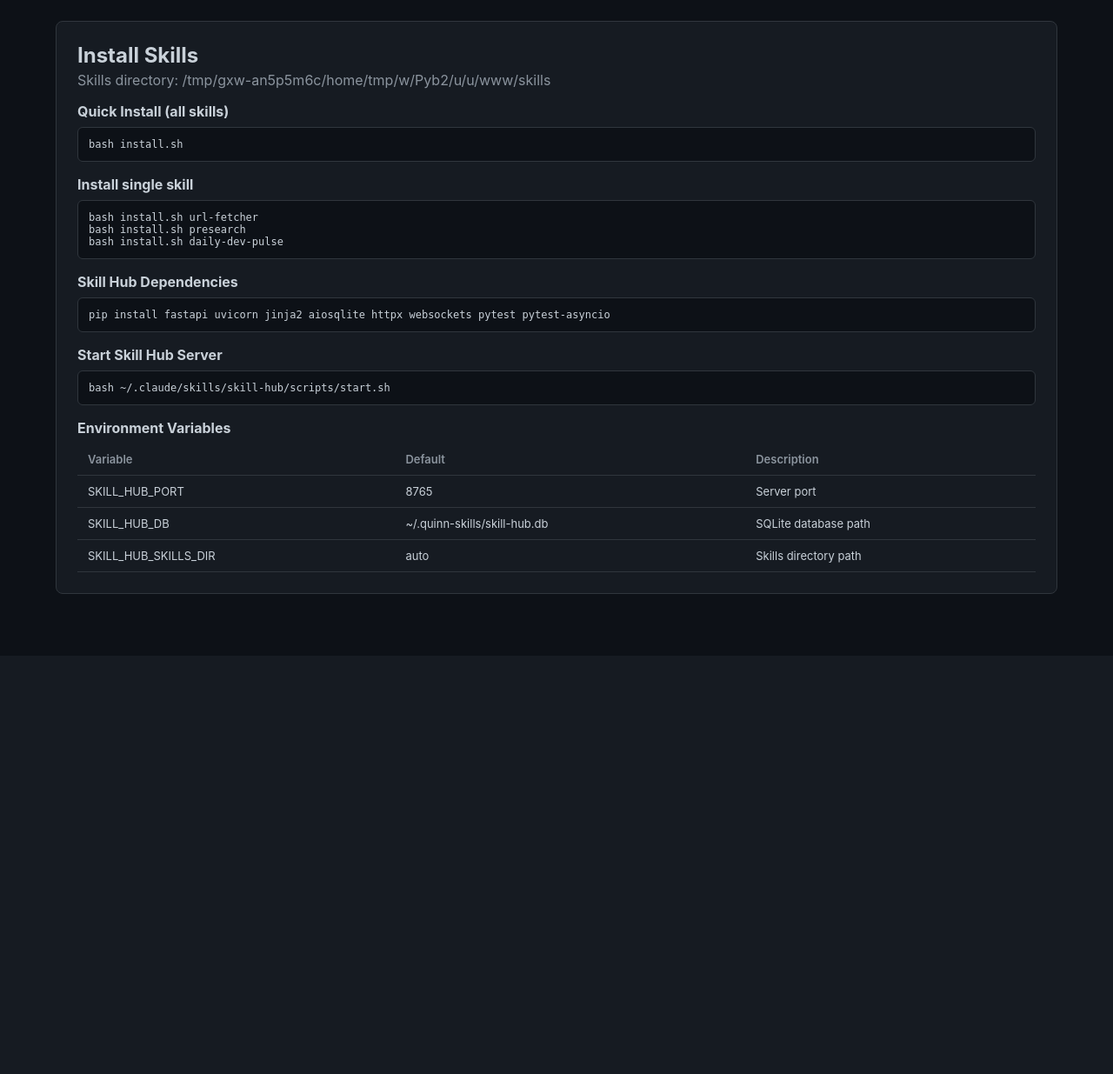
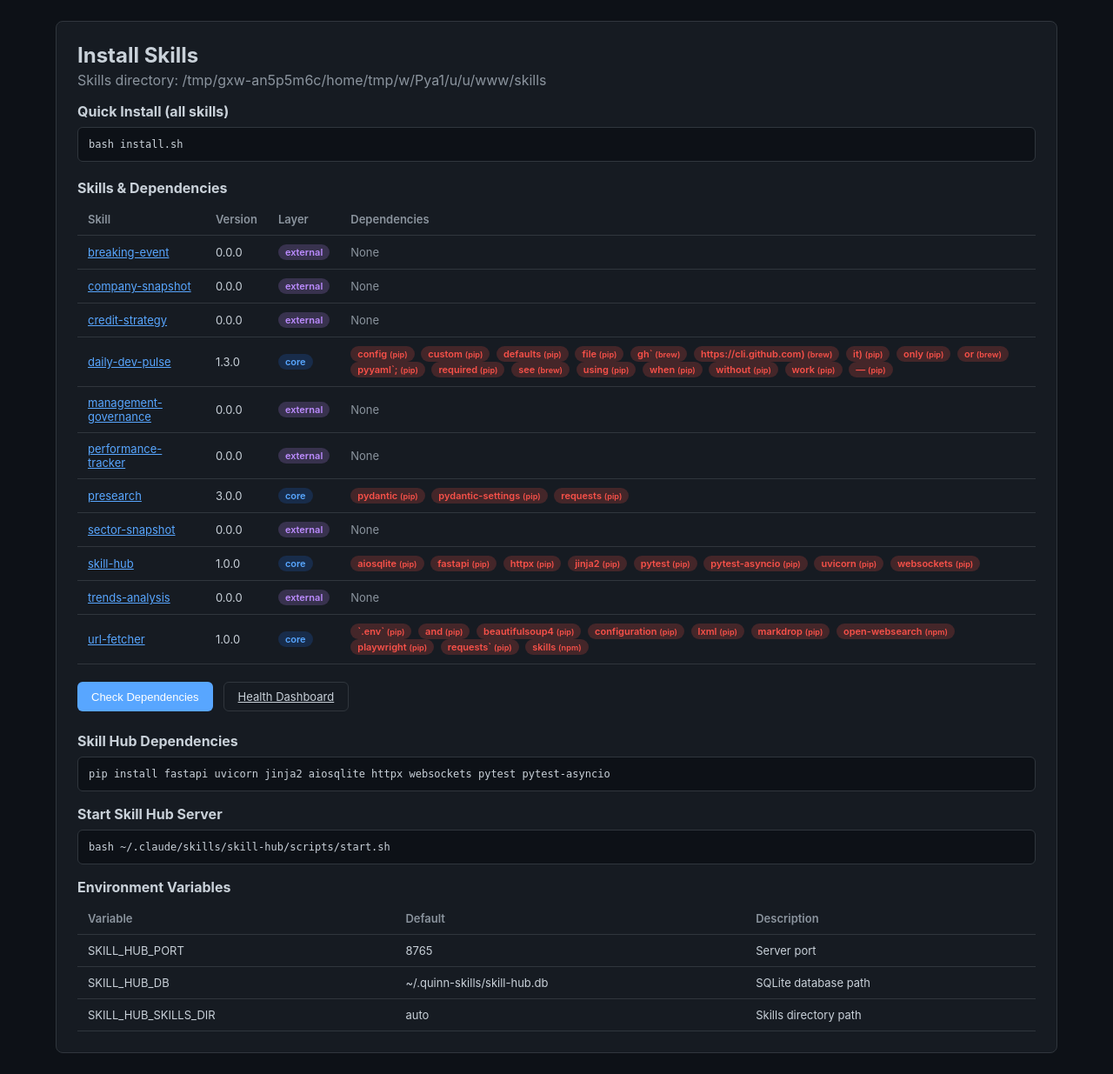
Before and after one commit to quinnmacro/quinn-awesome-skills, a FastAPI app: page /install in a window 1280 px wide. Shown: the part 46-1281 px from the top of the page at 87% size. Before the commit the page ends 729 px from the top, so only its background shows below. Run offline with FastAPI, Linux system fonts and the light colour scheme.

Commit message:
gnhf #6: Added dynamic dependency installation checking (check_dep_installed/check_all_deps functions), a /api/skills/{name}/check-deps POST endpoint, and converted the install page from static to dynamic with a skills/deps table and Check Dependencies button — 22 new tests, total 300 passing.

```diff
--- a/skills/core/skill-hub/modules/app.py
+++ b/skills/core/skill-hub/modules/app.py
@@ -19,7 +19,7 @@ from fastapi import FastAPI, Request, WebSocket, WebSocketDisconnect
 from fastapi.responses import HTMLResponse, JSONResponse
 from fastapi.staticfiles import StaticFiles
 
-from skill_discovery import discover_skills, get_skill_by_name, search_skills
+from skill_discovery import discover_skills, get_skill_by_name, search_skills, check_dep_installed, check_all_deps
 from database import (
     DEFAULT_DB_PATH,
     init_db,
@@ -130,7 +130,22 @@ async def health_page(request: Request):
 
 @app.get("/install", response_class=HTMLResponse)
 async def install_page(request: Request):
-    return _render_template("install.html", {"skills_dir": str(DEFAULT_SKILLS_DIR)})
+    db = await get_db()
+    skills = await get_all_skills(db)
+    skills_dir = Path(os.environ.get("SKILL_HUB_SKILLS_DIR", str(DEFAULT_SKILLS_DIR)))
+    discovered = discover_skills(skills_dir)
+    enriched = _enrich_with_discovered(skills, discovered)
+    # Collect all dependencies across skills
+    all_deps = {}
+    for s in enriched:
+        deps = await get_dependencies(db, s["name"])
+        if deps:
+            all_deps[s["name"]] = deps
+    return _render_template("install.html", {
+        "skills_dir": str(DEFAULT_SKILLS_DIR),
+        "skills": enriched,
+        "all_deps": all_deps,
+    })
 
 
 @app.get("/test/{name}", response_class=HTMLResponse)
@@ -194,6 +209,30 @@ async def api_run_test(name: str):
 async def api_health():
     db = await get_db()
     return await get_health_stats(db)
+
+
+@app.post("/api/skills/{name}/check-deps")
+async def api_check_deps(name: str):
+    """Check whether a skill's dependencies are actually installed."""
+    db = await get_db()
+    skill = await get_skill(db, name)
+    if skill is None:
+        skills_dir = Path(os.environ.get("SKILL_HUB_SKILLS_DIR", str(DEFAULT_SKILLS_DIR)))
+        skill = get_skill_by_name(skills_dir, name)
+        if skill is None:
+            return JSONResponse({"error": f"Skill '{name}' not found"}, status_code=404)
+    deps_from_db = await get_dependencies(db, name)
+    if not deps_from_db:
+        # Try discovered dependencies
+        skills_dir = Path(os.environ.get("SKILL_HUB_SKILLS_DIR", str(DEFAULT_SKILLS_DIR)))
+        discovered = get_skill_by_name(skills_dir, name)
+        if discovered and discovered.get("dependencies"):
+            deps_from_db = discovered["dependencies"]
+    checked = check_all_deps(deps_from_db)
+    # Update DB with actual installed status
+    for d in checked:
+        await upsert_dependency(db, name, d["dep_name"], d["dep_type"], 1 if d["installed"] else 0)
+    return {"skill_name": name, "dependencies": checked}
 
 
 # --- WebSocket for live test streaming ---
--- a/skills/core/skill-hub/modules/skill_discovery.py
+++ b/skills/core/skill-hub/modules/skill_discovery.py
@@ -1,7 +1,10 @@
 """Auto-discover skills by scanning SKILL.md files in core/ and external/ directories."""
 
+import importlib
 import os
 import re
+import shutil
+import subprocess
 from pathlib import Path
 from typing import Optional
 
@@ -239,3 +242,48 @@ def search_skills(skills_dir: Path, query: str) -> list[dict]:
         s for s in skills
         if q in s["name"].lower() or q in s["description"].lower()
     ]
+
+
+def check_dep_installed(dep_name: str, dep_type: str) -> bool:
+    """Check whether a dependency is actually installed on the system."""
+    if dep_type == "pip":
+        try:
+            importlib.import_module(dep_name.replace("-", "_"))
+            return True
+        except ImportError:
+            pass
+        try:
+            result = subprocess.run(
+                [sys.executable, "-m", "pip", "show", dep_name],
+                capture_output=True, timeout=10,
+            )
+            return result.returncode == 0
+        except Exception:
+            return False
+    elif dep_type == "brew":
+        try:
+            result = subprocess.run(
+                ["brew", "--prefix", dep_name],
+                capture_output=True, timeout=10,
+            )
+            return result.returncode == 0
+        except Exception:
+            return False
+    elif dep_type == "npm":
+        try:
+            result = subprocess.run(
+                ["npm", "list", "-g", dep_name],
+                capture_output=True, timeout=10,
+            )
+            return result.returncode == 0
+        except Exception:
+            return False
+    return False
+
+
+def check_all_deps(deps: list[dict]) -> list[dict]:
+    """Check installation status for all dependencies, returning updated list."""
+    import sys as _sys
+    for d in deps:
+        d["installed"] = check_dep_installed(d["dep_name"], d["dep_type"])
+    return deps
--- a/skills/core/skill-hub/templates/install.html
+++ b/skills/core/skill-hub/templates/install.html
@@ -8,12 +8,39 @@
   <h2 style="font-size:16px;margin-bottom:8px;">Quick Install (all skills)</h2>
   <div class="test-output">bash install.sh</div>
 
-  <h2 style="font-size:16px;margin:16px 0 8px;">Install single skill</h2>
-  <div class="test-output">bash install.sh url-fetcher
-bash install.sh presearch
-bash install.sh daily-dev-pulse</div>
+  <h2 style="font-size:16px;margin:20px 0 8px;">Skills &amp; Dependencies</h2>
+  {% if skills %}
+  <table>
+    <tr><th>Skill</th><th>Version</th><th>Layer</th><th>Dependencies</th></tr>
+    {% for skill in skills %}
+    <tr>
+      <td><a href="/skill/{{ skill.name }}" style="color:var(--accent);">{{ skill.name }}</a></td>
+      <td>{{ skill.version }}</td>
+      <td><span class="badge {{ skill.layer }}">{{ skill.layer }}</span></td>
+      <td>
+        {% if all_deps.get(skill.name) %}
+          {% for dep in all_deps[skill.name] %}
+            <span class="badge {% if dep.installed %}passing{% else %}failing{% endif %}" style="margin-right:4px;">{{ dep.dep_name }} <small>({{ dep.dep_type }})</small></span>
+          {% endfor %}
+        {% else %}
+          <span style="color:#8b949e;">None</span>
+        {% endif %}
+      </td>
+    </tr>
+    {% endfor %}
+  </table>
+  {% else %}
+  <div class="empty">No skills discovered yet.</div>
+  {% endif %}
 
-  <h2 style="font-size:16px;margin:16px 0 8px;">Skill Hub Dependencies</h2>
+  <div style="margin-top:20px;display:flex;gap:12px;">
+    <button class="btn" onclick="checkAllDeps()">Check Dependencies</button>
+    <a href="/health" class="btn secondary">Health Dashboard</a>
+  </div>
+
+  <div id="check-output" class="test-output" style="margin-top:16px;display:none;"></div>
+
+  <h2 style="font-size:16px;margin:24px 0 8px;">Skill Hub Dependencies</h2>
   <div class="test-output">pip install fastapi uvicorn jinja2 aiosqlite httpx websockets pytest pytest-asyncio</div>
 
   <h2 style="font-size:16px;margin:16px 0 8px;">Start Skill Hub Server</h2>
@@ -27,4 +54,37 @@ bash install.sh daily-dev-pulse</div>
     <tr><td>SKILL_HUB_SKILLS_DIR</td><td>auto</td><td>Skills directory path</td></tr>
   </table>
 </div>
+
+<script>
+function checkAllDeps() {
+  const outputDiv = document.getElementById('check-output');
+  outputDiv.style.display = 'block';
+  outputDiv.textContent = 'Checking dependencies...';
+
+  fetch('/api/health')
+    .then(r => r.json())
+    .then(data => {
+      const skillNames = Object.keys(data.dep_summary);
+      if (skillNames.length === 0) {
+        outputDiv.textContent = 'No dependencies to check.';
+        return;
+      }
+      let results = '';
+      let pending = skillNames.length;
+      skillNames.forEach(name => {
+        fetch('/api/skills/' + name + '/check-deps', {method: 'POST'})
+          .then(r => r.json())
+          .then(depData => {
+            results += name + ': ';
+            depData.dependencies.forEach(d => {
+              results += d.dep_name + ' (' + d.dep_type + ') ' + (d.installed ? 'INSTALLED' : 'MISSING') + '  ';
+            });
+            results += '\n';
+            pending--;
+            if (pending === 0) outputDiv.textContent = results;
+          });
+      });
+    });
+}
+</script>
 {% endblock %}
```
Also changed, not shown: skills/core/skill-hub/tests/test_app.py (+53 -0 lines), skills/core/skill-hub/tests/test_skill_discovery.py (+85 -0 lines), skills/core/skill-hub/tests/test_templates.py (+30 -4 lines), CHANGELOG.md.
